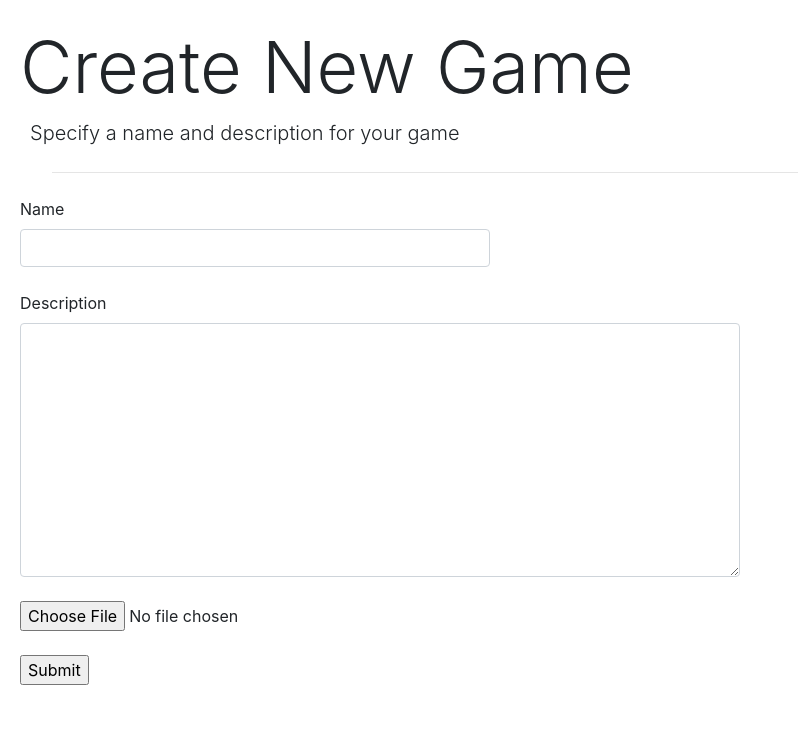
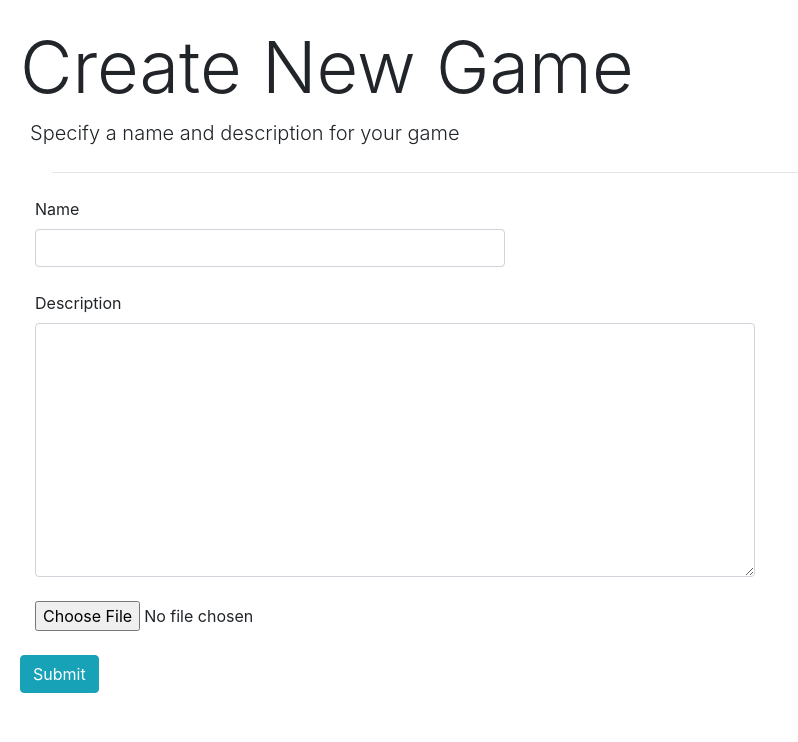
Before and after one commit to jackschu/mlarena, a Django app: page /games/new/ in a window 1280 px wide. Shown: the part 58-800 px from the top of the page, without its empty margins (0-798 px from the left). Run offline with Django 3.2, Linux system fonts and the light colour scheme; some libraries are stand-ins or nearby versions.

Commit message:
removed prints, pretty submit

```diff
--- a/webmain/games/templates/games/viewGroup.html
+++ b/webmain/games/templates/games/viewGroup.html
@@ -7,29 +7,29 @@
   <p class="lead" style="margin-left:10px"> Specify a name and description for your game </p>
   <hr class="my-4" style="max-width:95%">
   <div>
-    <form method="post" enctype="multipart/form-data">
+    <form method="post"  enctype="multipart/form-data">
       {% csrf_token %}
-      <div class="row">
+      <div class="row mx-0">
 	<div class="input-field col" style="max-width:500px">
 	  <label for="name">Name</label>
 	  {% render_field form.name class+="form-control" %}
 	</div>
       </div>
       <br/>
-      <div class="row">
+      <div class="row mx-0">
 	<div class="input-field col" style="max-width:750px">
 	  <label for="name">Description</label>
 	  {% render_field form.desc class+="form-control" %}
 	</div>
       </div>
       <br/>
-      <div class="row">
+      <div class="row mx-0">
 	<div class="input-field col" style="max-width:750px">
-	  {% render_field form.file %}
+	  {% render_field form.file class+="form-control-file" %}
 	</div>
       </div>
       <br/>
-      <input type="submit" value="Submit">
+      <input class="btn btn-info" type="submit" value="Submit">
     </form>
   </div>
 </div>
--- a/webmain/games/views.py
+++ b/webmain/games/views.py
@@ -15,8 +15,6 @@ def addGame(request):
         # check whether it's valid:
         if form.is_valid():
             new_game = form.save()
-            print(new_game)
-            print(request.FILES['file'])
             # process the data in form.cleaned_data as required
             # ...
             # redirect to a new URL:
@@ -25,9 +23,7 @@ def addGame(request):
 
     # if a GET (or any other method) we'll create a blank form
     else:
-        print('fooaof\n\n\n\n\n')
         form = GameForm()
-    print(form)
     return render(request, 'games/viewGroup.html', {'form': form})
 
 
```
